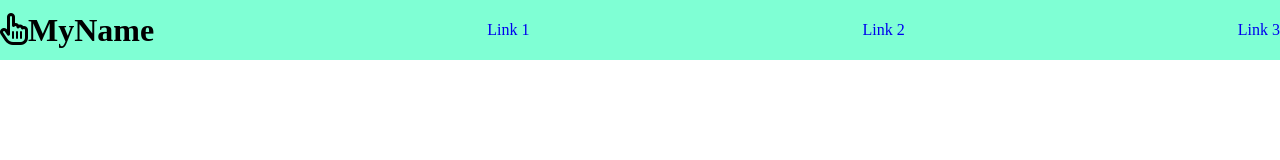
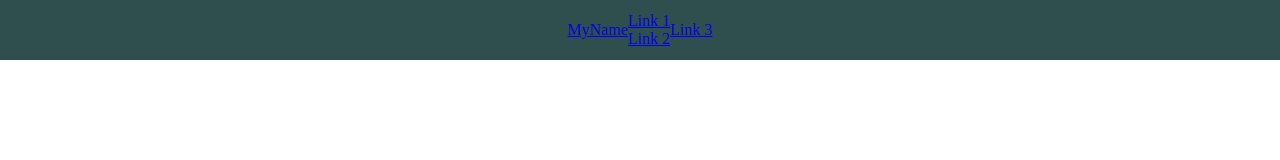
Before and after one commit to nikonoble/Flexbox-Capstone, a plain HTML site: page index.html in a window 1280 px wide. Drawn offline with Linux system fonts and the light colour scheme.

Commit message:
Initial Commit

```diff
--- a/index.html
+++ b/index.html
@@ -10,24 +10,13 @@
     <style>
         .navbar-wrapper {
             display: flex;
-            background-color: aquamarine;
+            justify-content: center;
+            align-items: center;
+            background-color: darkslategray;
             width: 100vw;
             height: 60px;
             margin: -8px 0px 0px -8px;
         }
-
-        .navbar-wrapper > .links-wrapper {
-            display: flex;
-            flex-direction: row;
-            justify-content: space-between;
-            align-items: center;
-            width: inherit;
-        }
-
-        .navbar-wrapper > .links-wrapper a {
-            text-decoration: none;
-        }
-
 
 
 
@@ -39,11 +28,16 @@
 
 <body>
     <div class="navbar-wrapper">
-        <div class="links-wrapper">
-            <div class="myname">
-                <h1><i class="fa-regular fa-hand-pointer"></i>MyName</h1>
+        <div class="left-column">
+            <div class="logo-branding">
+                <div class="myname">
+                    <a href="#">MyName</a>
+                </div>
             </div>
+        </div>
 
+        <div class="center-column">
+            <div class="links-wrapper">
                 <div class="link1">
                     <a href="#">Link 1</a>
                 </div>
@@ -51,10 +45,15 @@
                 <div class="link2">
                     <a href="#">Link 2</a>
                 </div>
+            </div>
+        </div>
 
+        <div class="right-column">
+            <div class="links-wrapper">
                 <div class="link3">
                     <a href="#">Link 3</a>
                 </div>
+            </div>
         </div>
     </div>
 </body>
```
